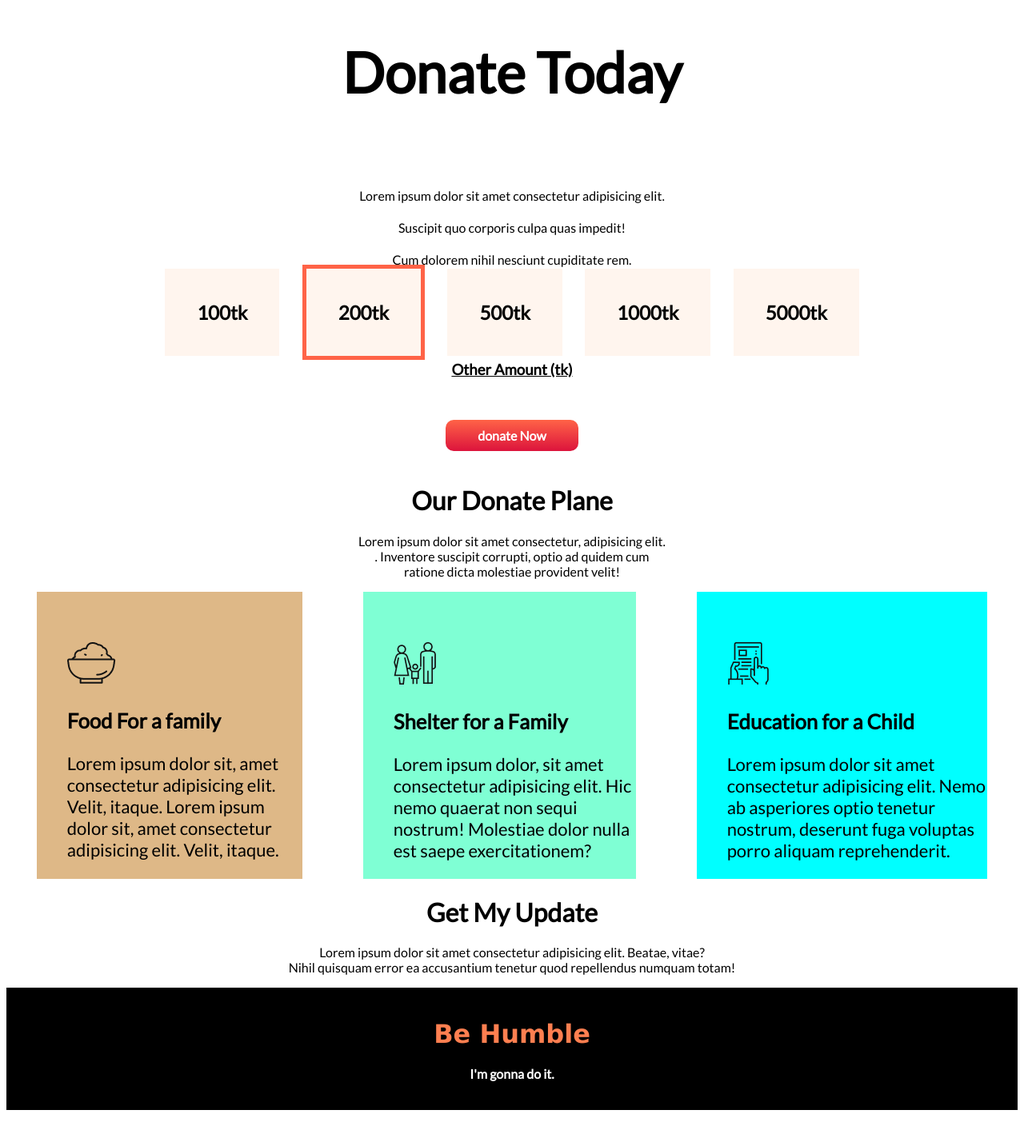
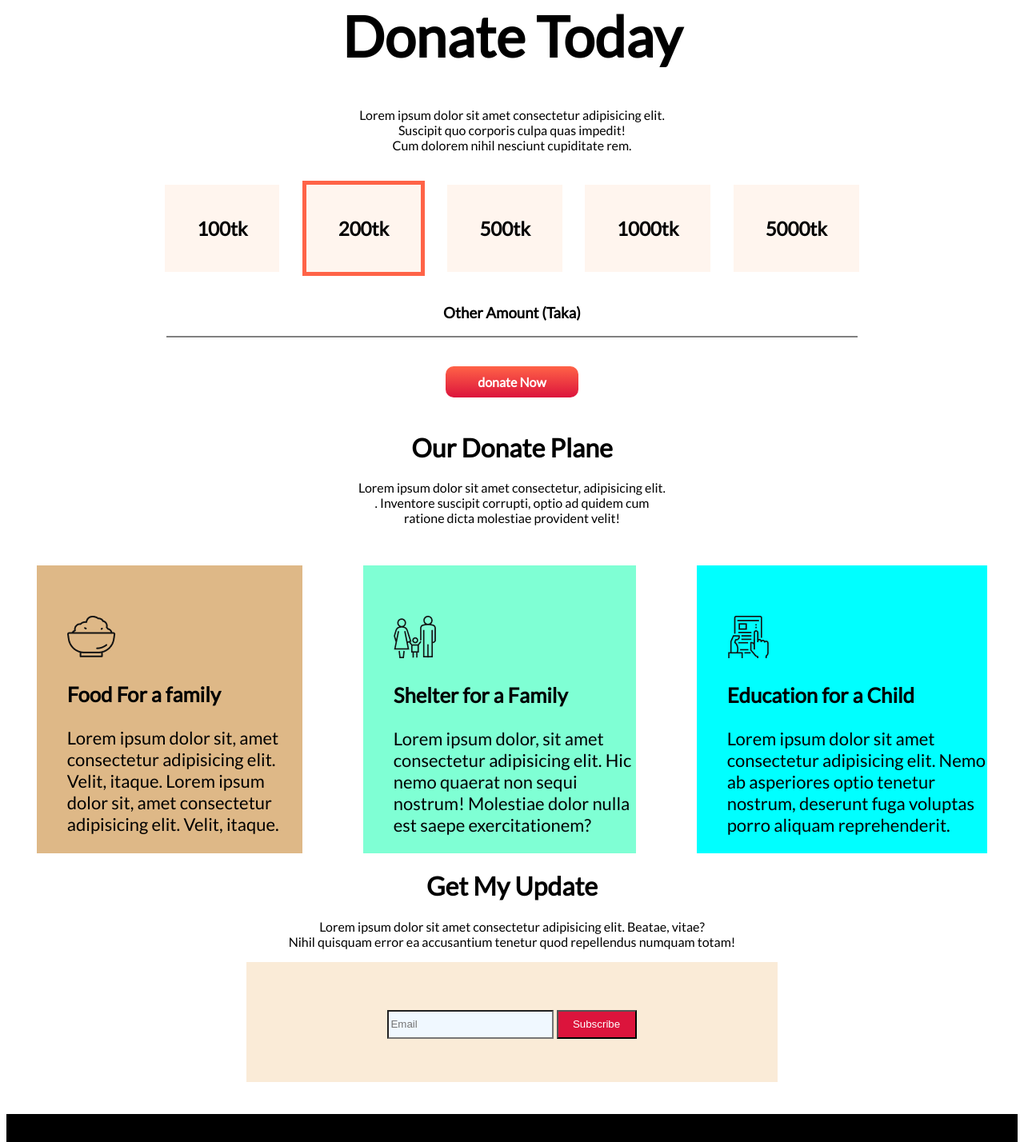
Before and after one commit to Al-Amin5657/Donate-Today, a plain HTML site: page index.html in a window 1280 px wide. Shown: the part 577-2005 px from the top of the page at 80% size. Drawn offline with Linux system fonts and the light colour scheme.

Commit message:
donate complite

```diff
--- a/index.html
+++ b/index.html
@@ -26,26 +26,34 @@
             Now</a>
 
     </div>
-    <div class="space">
+    <div>
         <h1 class="size">Donate Today</h1>
+        <div class="detail">
             <p>Lorem ipsum dolor sit amet consectetur adipisicing elit.<br> Suscipit quo corporis culpa quas impedit!
                 <br>Cum
                 dolorem
                 nihil nesciunt cupiditate rem.
             </p>
+        </div>
+        <div class="amount">
             <h2>100tk</h2>
             <h2 class="Border">200tk</h2>
             <h2>500tk</h2>
             <h2>1000tk</h2>
             <h2>5000tk</h2>
-        <h3><u>Other Amount (tk)</u></h3>
+        </div>
+        <h3 class="other">Other Amount (Taka)</h3>
+        <p class="br"></p>
+
         <a class="link-button" target="_blank" href="">donate Now</a>
     </div>
 
+    <div class="donate-plan">
         <h1>Our Donate Plane</h1>
         <p>Lorem ipsum dolor sit amet consectetur, adipisicing elit.<br>. Inventore suscipit corrupti, optio ad quidem
             cum <br>
             ratione dicta molestiae provident velit!</p>
+    </div>
 
     <section>
         <div id="Food">
@@ -75,9 +83,12 @@
             accusantium
             tenetur quod repellendus numquam totam!</p>
     </div>
-
-
-
+    <div class="email-background">
+        <div class="inp-btn">
+            <input class="email-field" type="email" name="" placeholder="Email" id="">
+            <button class="btn">Subscribe</button>
+        </div>
+    </div>
 </body>
 <footer>
     <h1><span class="foot font">Be Humble</span></h1>
--- a/style.css
+++ b/style.css
@@ -6,15 +6,35 @@ body {
 
 }
 
-.space {
+/* .space {
     line-height: 2.5;
 
-}
+} */
 
 .size {
     font-size: 70px;
     text-align: center;
 }
+
+.detail {
+    margin-bottom: 80px;
+}
+
+.amount {
+    margin-top: 50px;
+}
+
+.other {
+    margin-top: 80px;
+}
+
+.br {
+    border: 0.5px solid gray;
+    margin-left: 200px;
+    margin-right: 200px;
+}
+
+
 
 h2 {
     display: inline;
@@ -57,6 +77,10 @@ h2 {
     width: 100%;
 }
 
+.donate-plan {
+    margin-bottom: 50px;
+}
+
 section {
     display: flex;
 }
@@ -95,12 +119,43 @@ section {
     box-sizing: content-box;
 }
 
+.email-background {
+    background-color: antiquewhite;
+    height: 150px;
+    margin-left: 300px;
+    margin-right: 300px;
+    margin-bottom: 40px;
+}
+
+.email-field {
+    background-color: aliceblue;
+    margin-top: 60px;
+    width: 200px;
+    height: 30px;
+
+
+}
+
+.btn {
+    background-color: crimson;
+    width: 100px;
+    height: 36px;
+    color: white;
+}
+
+/* .inp-btn {
+    border-radius: 15px;
+
+} */
+
 footer {
-    text-align: center;
+    /* text-align: center; */
     background-color: black;
     color: white;
     padding-top: 15px;
     padding-bottom: 15px;
+    margin-bottom: 0px;
+    width: 100%;
 
 }
 
```
Lines whose indentation alone changed are shown as unchanged.
